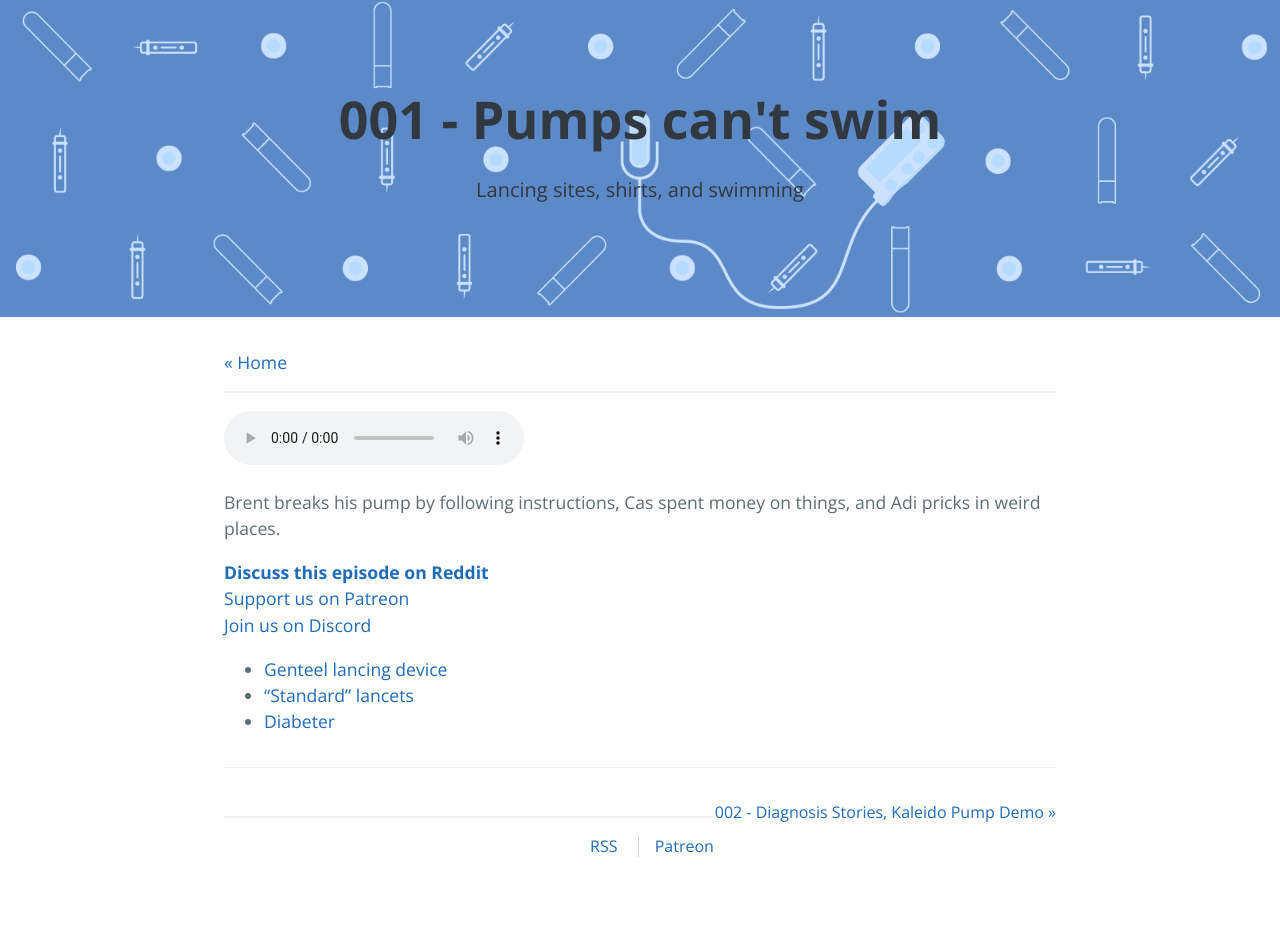
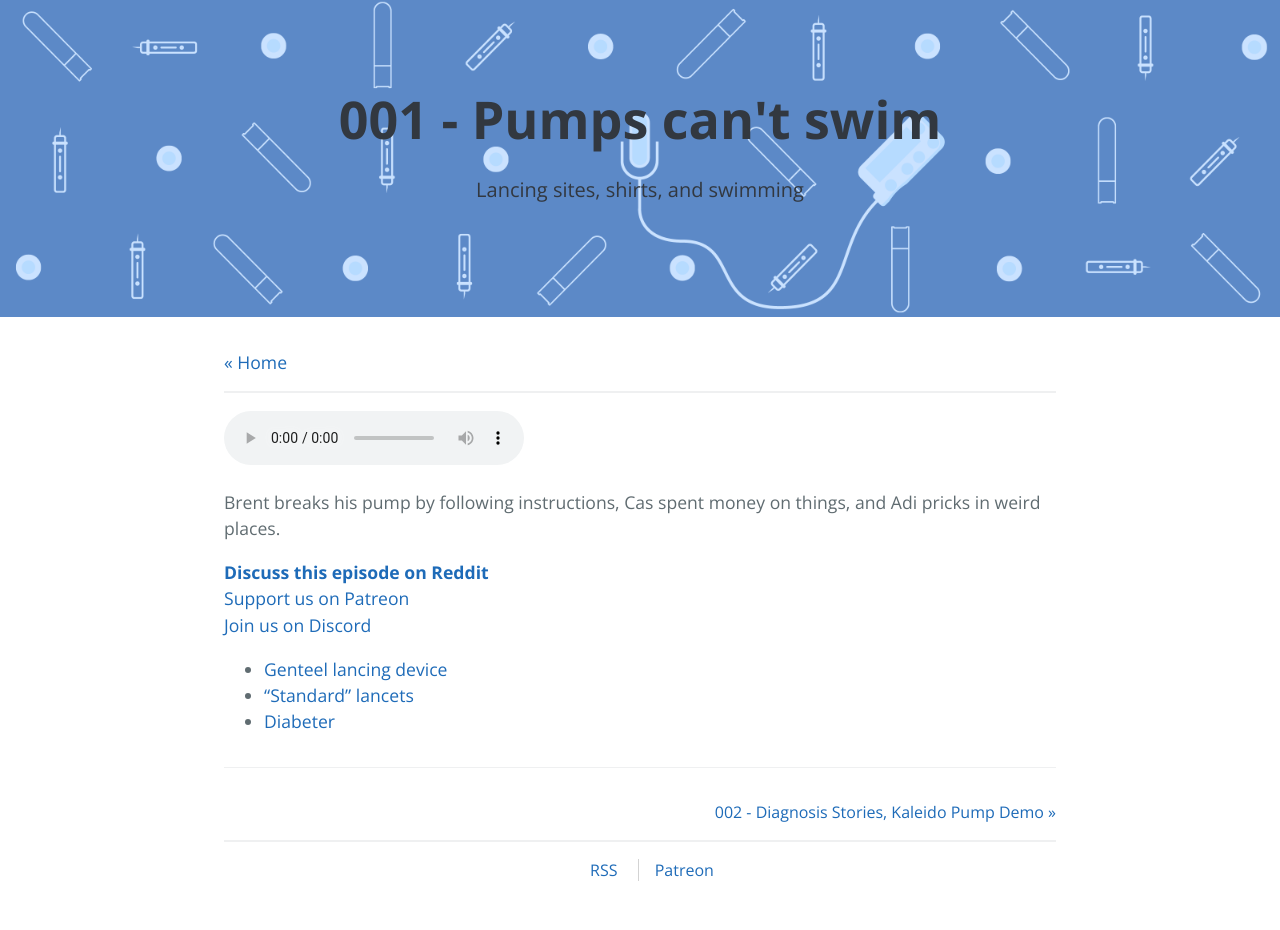
Before and after one commit to cascer1/diacast, a Jekyll site: the page built from _posts/2017-06-24-001.md, in a window 1280 px wide. Built offline with Jekyll 4.4.1, drawn with Linux system fonts in a browser that asks for light colours; before the commit the page ends 906 px from its top, so only the background shows below that.

Commit message:
update site

```diff
--- a/_layouts/post.html
+++ b/_layouts/post.html
@@ -39,6 +39,8 @@
       <div class="post-links">
         {% if page.previous %}
         <a href="{{site.url}}{{page.previous.url}}" class="previous-link">&laquo; {{page.previous.title}}</a>
+        {% else %}
+        &nbsp; <!-- stupid hidden space so the right float doesn't break -->
         {% endif %}
         {% if page.next %}
         <a href="{{site.url}}{{page.next.url}}" class="next-link">{{page.next.title}} &raquo;</a>
@@ -57,5 +59,5 @@
     </footer>
   </main>
 </body>
-
+<!-- <3 -->
 </html>
```
